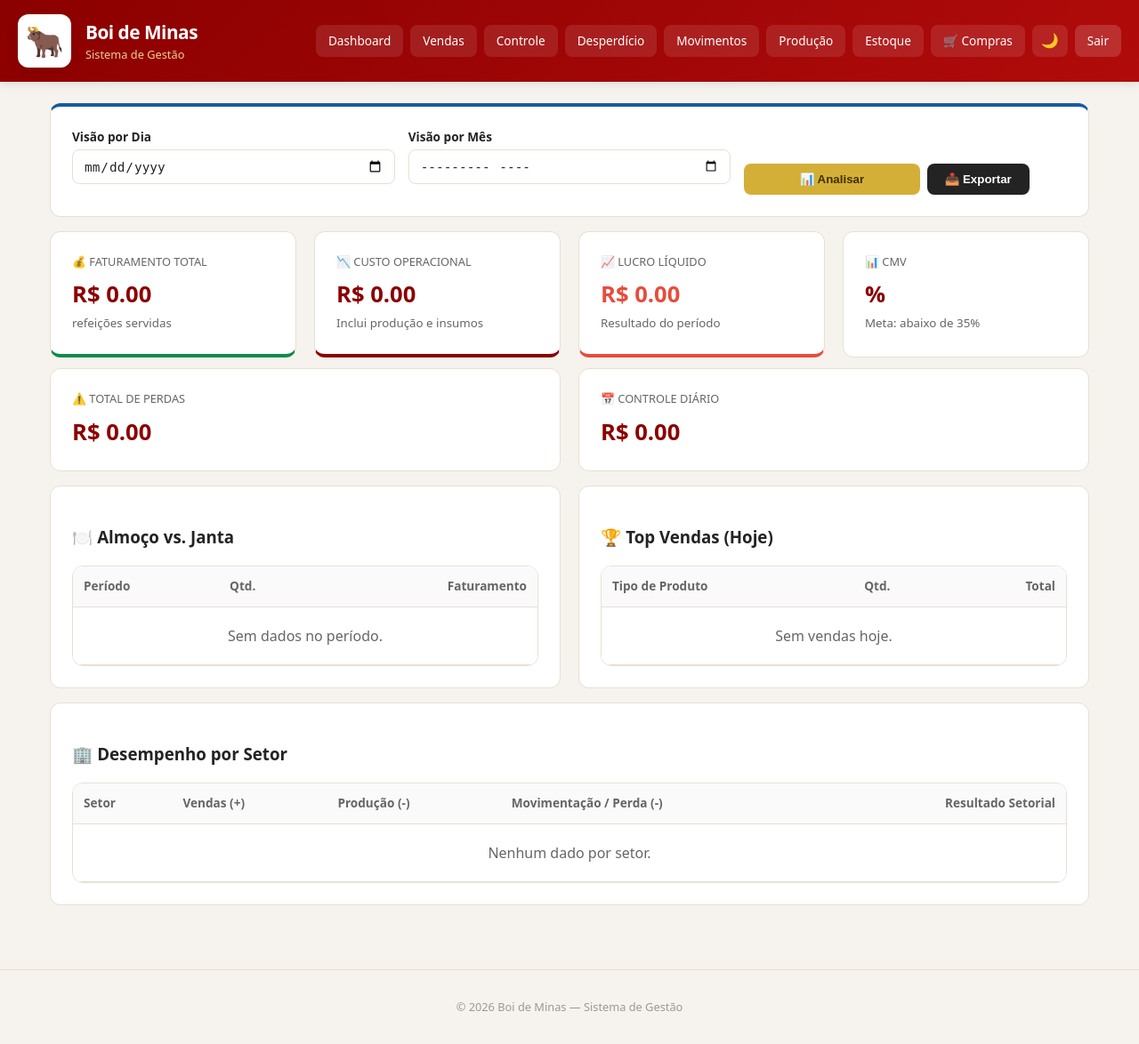
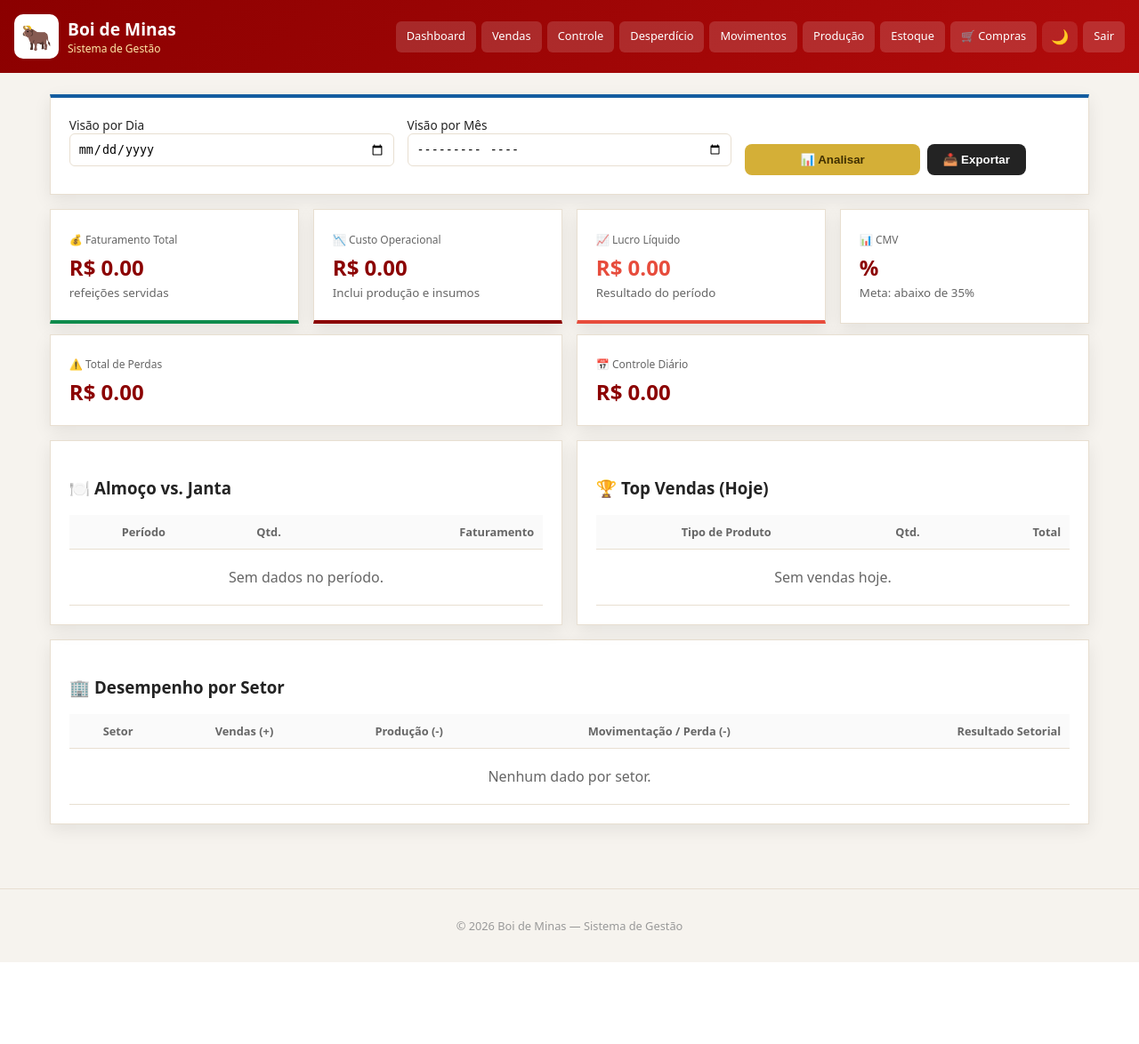
Before and after one commit to mattheuschaves2920-ops/boi-de-minas-sistema, a Flask app: template templates/relatorios.html in a window 1280 px wide. Shown: the whole page at 89% size. After the commit the page ends 1082 px from the top, so only its background shows below. Run offline with Flask 3, Linux system fonts and the light colour scheme; the template is opened without the code that fills it, so the values that code supplies are empty.

Commit message:
Update style.css

````diff
--- a/static/style.css
+++ b/static/style.css
@@ -1,9 +1,8 @@
 :root {
-    /* Cores Principais */
 --bg: #f6f3ee;
 --card: #ffffff;
 --ink: #232323;
-    --muted: #666666;
+--muted: #666;
 --red: #8b0000;
 --red-light: #b10b0b;
 --gold: #d4af37;
@@ -11,15 +10,16 @@
 --green: #0f8b4c;
 --blue: #145da0;
 
-    /* Tokens de Design */
+```
 --radius: 12px;
-    --shadow: 0 4px 12px rgba(0, 0, 0, 0.08);
-    --transition: 0.3s cubic-bezier(0.4, 0, 0.2, 1);
+--shadow: 0 6px 18px rgba(0,0,0,0.08);
+--transition: 0.25s ease;
+```
+
 }
 
 * {
   box-sizing: border-box;
-    -webkit-font-smoothing: antialiased;
   }
 
 body {
@@ -27,241 +27,238 @@ body {
 font-family: system-ui, -apple-system, "Segoe UI", Roboto, sans-serif;
 background: var(--bg);
 color: var(--ink);
-    line-height: 1.5;
 }
 
-/* --- Classes utilitárias (CORRIGIDO: adicionadas classes faltantes) --- */
+/* ===== UTILITÁRIOS ===== */
 .muted { color: var(--muted); }
 .error { color: var(--red); }
-.success { color: var(--green); font-weight: bold; }
+.success { color: var(--green); }
 .small { font-size: 0.8rem; }
+.center { text-align: center; }
 
-/* --- btn-link (CORRIGIDO: classe faltante usada nos templates) --- */
+/* ===== BOTÕES ===== */
+.btn {
+background: var(--gold);
+color: #403000;
+border: none;
+padding: 10px 18px;
+border-radius: 8px;
+font-weight: 700;
+cursor: pointer;
+transition: var(--transition);
+}
+
+.btn:hover {
+transform: translateY(-1px);
+box-shadow: var(--shadow);
+}
+
+.btn:active {
+transform: scale(0.98);
+}
+
+.btn-danger {
+background: var(--red);
+color: #fff;
+}
+
+.btn-success {
+background: var(--green);
+color: #fff;
+}
+
+/* ===== LINKS ===== */
 .btn-link {
 color: var(--blue);
 background: none;
 border: none;
 cursor: pointer;
-    text-decoration: none;
 font-size: 0.85rem;
 padding: 4px 8px;
-    border-radius: 4px;
-    transition: var(--transition);
-    display: inline-block;
-}
-.btn-link:hover {
-    background: rgba(20, 93, 160, 0.1);
 }
 
-/* --- Topbar --- */
+.btn-link:hover {
+text-decoration: underline;
+}
+
+/* ===== TOPO ===== */
 .topbar {
 background: linear-gradient(135deg, var(--red), var(--red-light));
-    padding: 1rem 1.25rem;
+padding: 1rem;
 color: #fff;
 display: flex;
 justify-content: space-between;
 align-items: center;
-    gap: 1rem;
-    box-shadow: 0 2px 10px rgba(0,0,0,0.1);
 }
 
 .brand {
 display: flex;
 align-items: center;
-    gap: 1rem;
+gap: 10px;
 }
 
 .brand-icon {
-    width: 60px;
-    height: 60px;
-    border-radius: var(--radius);
+width: 50px;
+height: 50px;
 background: #fff;
+border-radius: 10px;
 display: grid;
 place-items: center;
-    font-size: 35px;
-    box-shadow: var(--shadow);
+font-size: 28px;
 }
 
 .brand-text h1 {
 margin: 0;
-    font-size: 1.3rem;
-    letter-spacing: -0.5px;
+font-size: 1.2rem;
 }
 
 .brand-text p {
 margin: 0;
-    color: #f6e3a7;
-    font-size: 0.8rem;
-    opacity: 0.9;
+font-size: 0.75rem;
+color: #ffe9a8;
 }
 
-/* --- Navegação --- */
+/* ===== MENU ===== */
 nav {
 display: flex;
-    gap: 8px;
+gap: 6px;
 }
 
 nav a {
 color: #fff;
 text-decoration: none;
-    background: rgba(255, 255, 255, 0.1);
-    padding: 8px 14px;
-    border-radius: 8px;
-    font-size: 0.85rem;
-    font-weight: 500;
+padding: 7px 12px;
+border-radius: 6px;
+font-size: 0.8rem;
+background: rgba(255,255,255,0.15);
 transition: var(--transition);
-    white-space: nowrap;
 }
 
 nav a:hover {
-    background: rgba(255, 255, 255, 0.25);
-    transform: translateY(-1px);
+background: rgba(255,255,255,0.3);
 }
 
-/* --- Layout --- */
+/* ===== LAYOUT ===== */
 .container {
 max-width: 1200px;
-    margin: 0 auto;
+margin: auto;
 padding: 1.5rem 1rem;
 }
 
 .grid {
 display: grid;
-    gap: 1.25rem;
+gap: 1rem;
 }
 
 .metrics {
-    grid-template-columns: repeat(auto-fit, minmax(240px, 1fr));
+grid-template-columns: repeat(auto-fit, minmax(220px, 1fr));
 }
 
 .two {
-    grid-template-columns: repeat(auto-fit, minmax(350px, 1fr));
+grid-template-columns: repeat(auto-fit, minmax(320px, 1fr));
 }
 
-/* --- Componentes --- */
+/* ===== CARDS ===== */
 .card {
 background: var(--card);
+border-radius: var(--radius);
+padding: 1.3rem;
 border: 1px solid var(--line);
-    border-radius: var(--radius);
-    padding: 1.5rem;
-    transition: var(--transition);
+box-shadow: var(--shadow);
 }
 
+/* ===== MÉTRICAS ===== */
 .metric span {
-    display: block;
+font-size: 0.75rem;
 color: var(--muted);
-    font-size: 0.8rem;
-    text-transform: uppercase;
 }
 
 .metric strong {
 display: block;
-    font-size: 1.6rem;
-    margin-top: 0.5rem;
+font-size: 1.5rem;
+margin-top: 5px;
 color: var(--red);
 }
 
-/* --- Tabelas --- */
+/* ===== TABELAS ===== */
 .table-wrap {
 overflow-x: auto;
-    border-radius: var(--radius);
-    border: 1px solid var(--line);
 }
 
 table {
 width: 100%;
 border-collapse: collapse;
-    background: #fff;
 }
 
 th, td {
-    padding: 12px;
-    text-align: left;
+padding: 10px;
 border-bottom: 1px solid var(--line);
 }
 
-th { background: #fafafa; color: var(--muted); font-size: 0.85rem; }
-
-/* --- Botões --- */
-.btn {
-    background: var(--gold);
-    color: #403000;
-    border: none;
-    padding: 10px 20px;
-    border-radius: 8px;
-    font-weight: 700;
-    cursor: pointer;
-    text-decoration: none;
-    display: inline-block;
-    text-align: center;
+th {
+background: #fafafa;
+font-size: 0.8rem;
+color: var(--muted);
 }
 
-/* --- Inputs e formulários --- */
+/* ===== FORMULÁRIOS ===== */
 label {
 display: block;
+margin-bottom: 10px;
 font-size: 0.85rem;
-    font-weight: 600;
-    margin-bottom: 0.75rem;
-    color: var(--ink);
 }
 
-label input,
-label select,
-label textarea {
-    display: block;
+input, select, textarea {
 width: 100%;
-    margin-top: 4px;
-    padding: 9px 12px;
+padding: 9px;
+border-radius: 6px;
 border: 1px solid var(--line);
-    border-radius: 8px;
-    font-size: 0.9rem;
-    background: #fff;
-    color: var(--ink);
-    transition: border-color 0.2s;
 }
 
-label input:focus,
-label select:focus,
-label textarea:focus {
+input:focus, select:focus {
+border-color: var(--red);
 outline: none;
-    border-color: var(--red);
 }
 
-/* =============================================
-   AJUSTES PARA MOBILE
-   ============================================= */
+/* ===== ALERTAS ===== */
+.alert {
+padding: 10px;
+border-radius: 6px;
+margin-bottom: 10px;
+}
 
+.alert-error {
+background: #ffe5e5;
+color: var(--red);
+}
+
+.alert-success {
+background: #e6fff0;
+color: var(--green);
+}
+
+/* ===== MOBILE ===== */
 @media (max-width: 768px) {
+
+```
 .topbar {
     flex-direction: column;
-        text-align: center;
-        padding: 1rem;
-    }
-
-    .brand {
-        flex-direction: column;
-        gap: 0.5rem;
+    gap: 10px;
 }
 
 nav {
+    overflow-x: auto;
     width: 100%;
     justify-content: center;
-        overflow-x: auto;
-        padding: 5px 0;
-    }
-
-    nav a {
-        padding: 8px 10px;
-        font-size: 0.75rem;
 }
 
 .two {
     grid-template-columns: 1fr;
 }
 
-    .brand-icon {
-        width: 50px;
-        height: 50px;
-        font-size: 28px;
+.metrics {
+    grid-template-columns: 1fr;
 }
+```
+
 }
````
Lines whose indentation alone changed are shown as unchanged.
